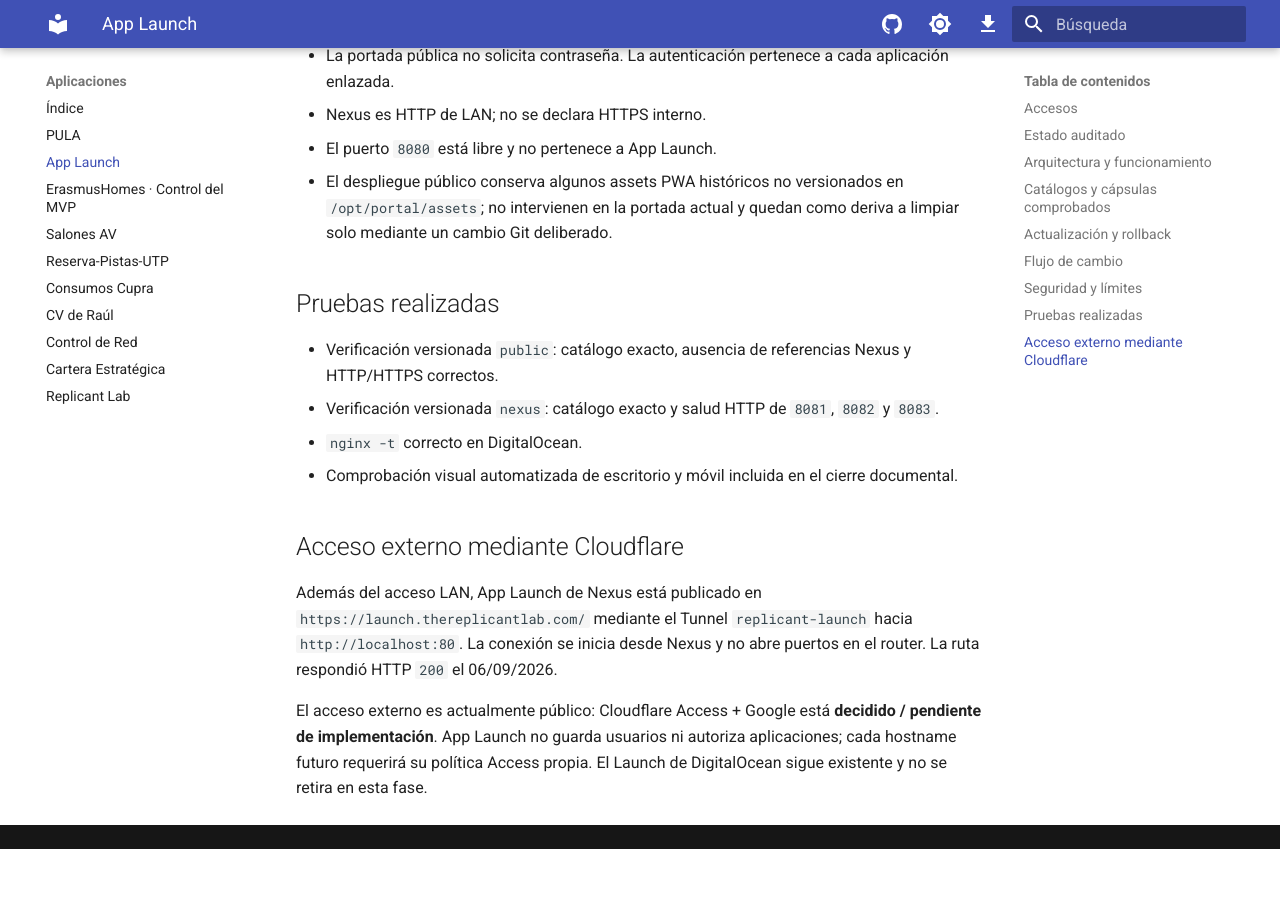
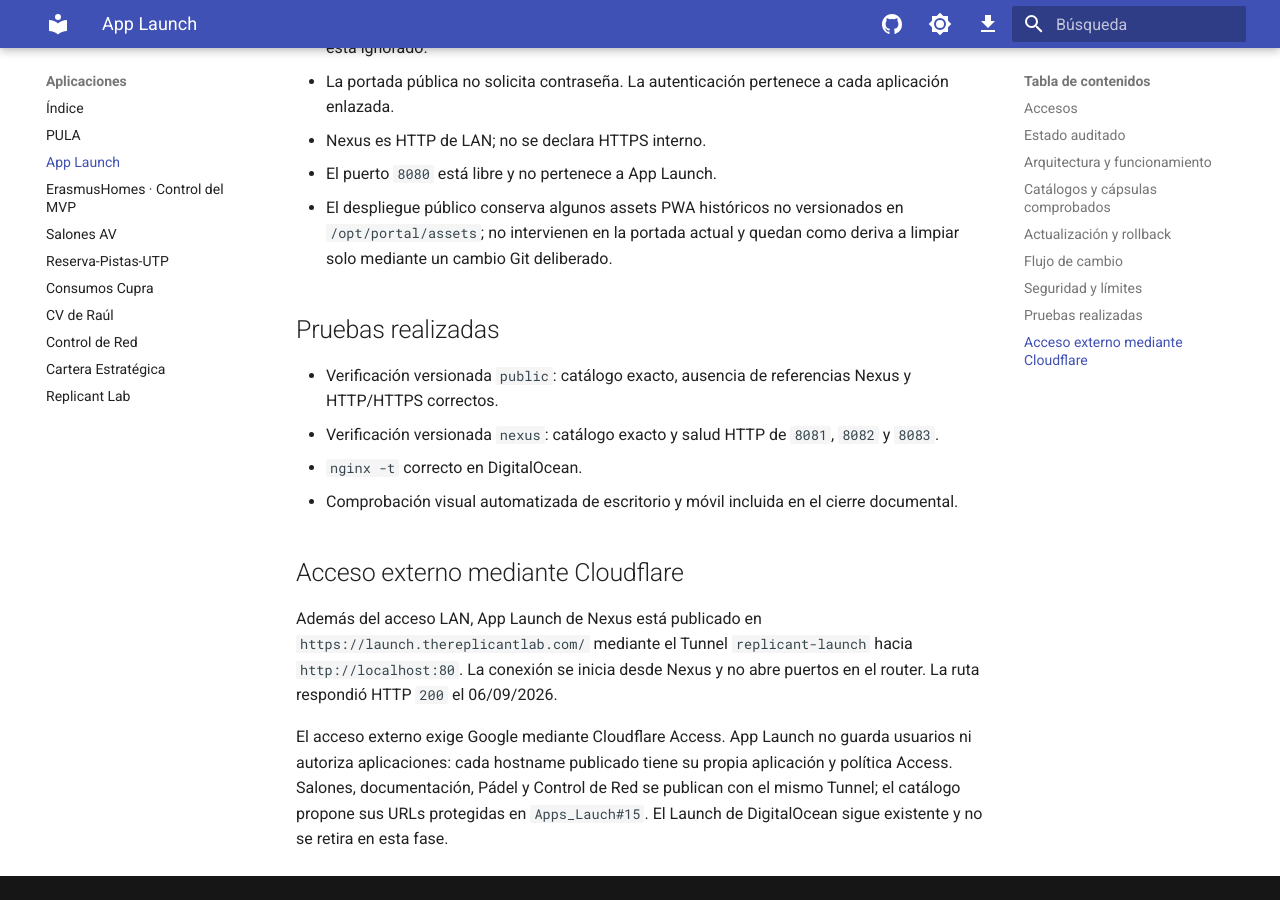
Before and after one commit to ratienza/infra-replicant-lab, an MkDocs documentation site: the page built from docs/aplicaciones/app-launch.md, in a window 1280 px wide and 900 px high, scrolled down 2782 px. Built offline with MkDocs 1.6.1 and Material for MkDocs 9.7.7, drawn with Linux system fonts in a browser that asks for light colours; a script that is not in the unit is left out; before the commit the page ends 3631 px from its top, so only the background shows below that; some of the changed text lies outside the part shown.

Commit message:
docs: update App Launch external access

```diff
--- a/docs/aplicaciones/app-launch.md
+++ b/docs/aplicaciones/app-launch.md
@@ -43,7 +43,7 @@
 
 Las tarjetas usan la acción uniforme **Entrar** y cápsulas breves: `NEXUS`, `DIGITAL` o `REPLICANT` indican ubicación; el resto describe tecnologías relevantes, como `DOCKER`, `NGINX`, `PYTHON`, `FIREBASE APP HOSTING`, `CLOUD RUN` o `POWERSHELL`. CV se presenta correctamente como **Firebase App Hosting** sobre Cloud Run. Las cápsulas son informativas, no healthchecks.
 
-**ErasmusHomes · Control del MVP** abre su panel derivado dentro del runtime documental de Replicant Lab. **Control de Red** aparece únicamente en Nexus: `Entrar` abre su demo Docker read-only en `192.168.18.220:8084` y el acceso secundario abre la ficha técnica. El panel operativo y su inventario siguen siendo locales de Replicant/Windows. Un enlace presente en un catálogo no implica que su aplicación se ejecute en el host del launcher.
+**ErasmusHomes · Control del MVP** abre su panel derivado dentro del runtime documental de Replicant Lab. **Control de Red** aparece únicamente en Nexus: `Entrar` abre su demo Docker read-only mediante `red.thereplicantlab.com` y el acceso secundario abre la ficha técnica protegida en `docs.thereplicantlab.com`. El panel operativo y su inventario siguen siendo locales de Replicant/Windows. Un enlace presente en un catálogo no implica que su aplicación se ejecute en el host del launcher.
 
 !!! important "Regla"
     `Tarjeta App Launch ≠ Runtime local`.
@@ -86,4 +86,4 @@
 
 Además del acceso LAN, App Launch de Nexus está publicado en `https://launch.thereplicantlab.com/` mediante el Tunnel `replicant-launch` hacia `http://localhost:80`. La conexión se inicia desde Nexus y no abre puertos en el router. La ruta respondió HTTP `200` el 06/09/2026.
 
-El acceso externo es actualmente público: Cloudflare Access + Google está **decidido / pendiente de implementación**. App Launch no guarda usuarios ni autoriza aplicaciones; cada hostname futuro requerirá su política Access propia. El Launch de DigitalOcean sigue existente y no se retira en esta fase.
+El acceso externo exige Google mediante Cloudflare Access. App Launch no guarda usuarios ni autoriza aplicaciones: cada hostname publicado tiene su propia aplicación y política Access. Salones, documentación, Pádel y Control de Red se publican con el mismo Tunnel; el catálogo propone sus URLs protegidas en `Apps_Lauch#15`. El Launch de DigitalOcean sigue existente y no se retira en esta fase.
```
